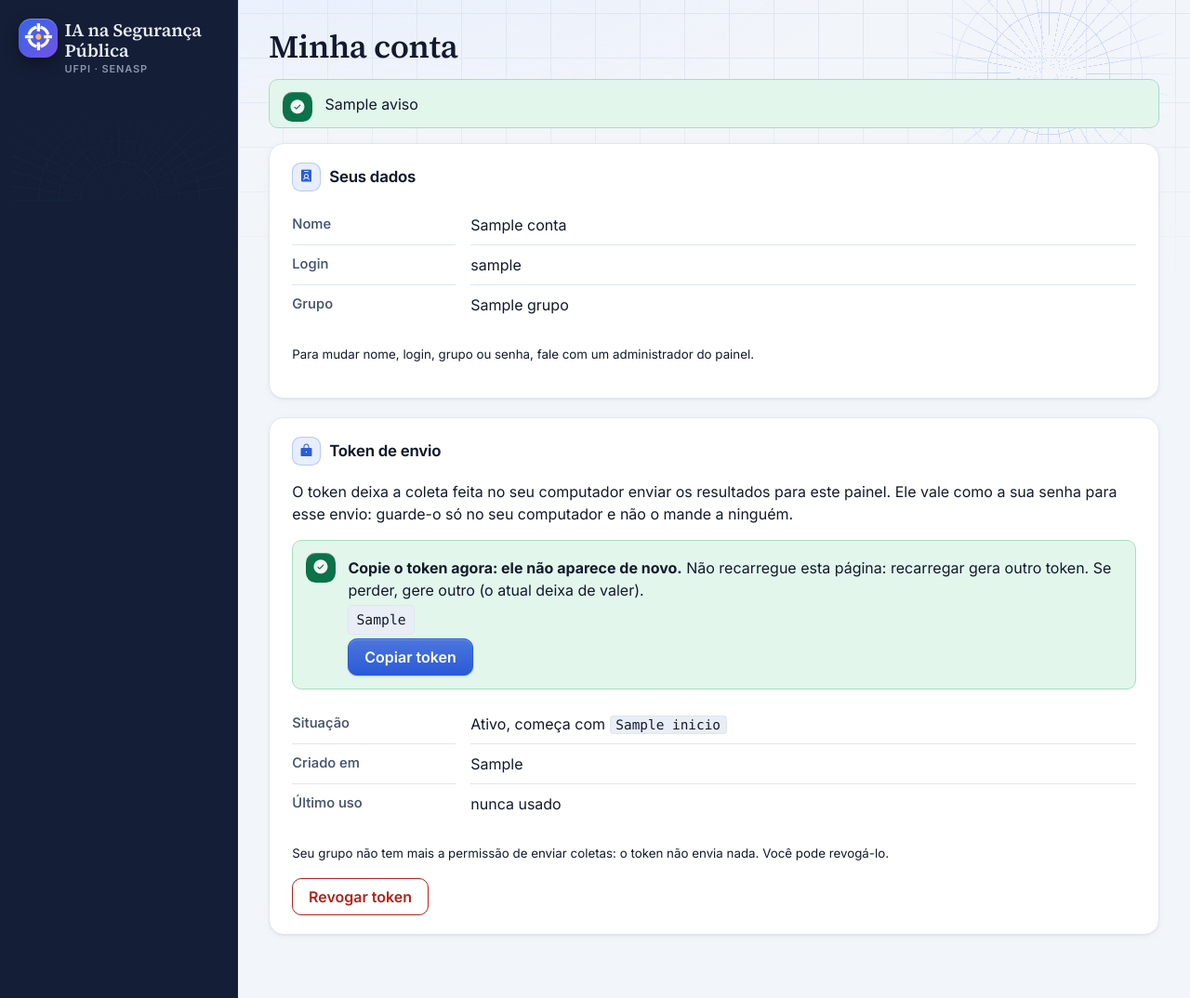
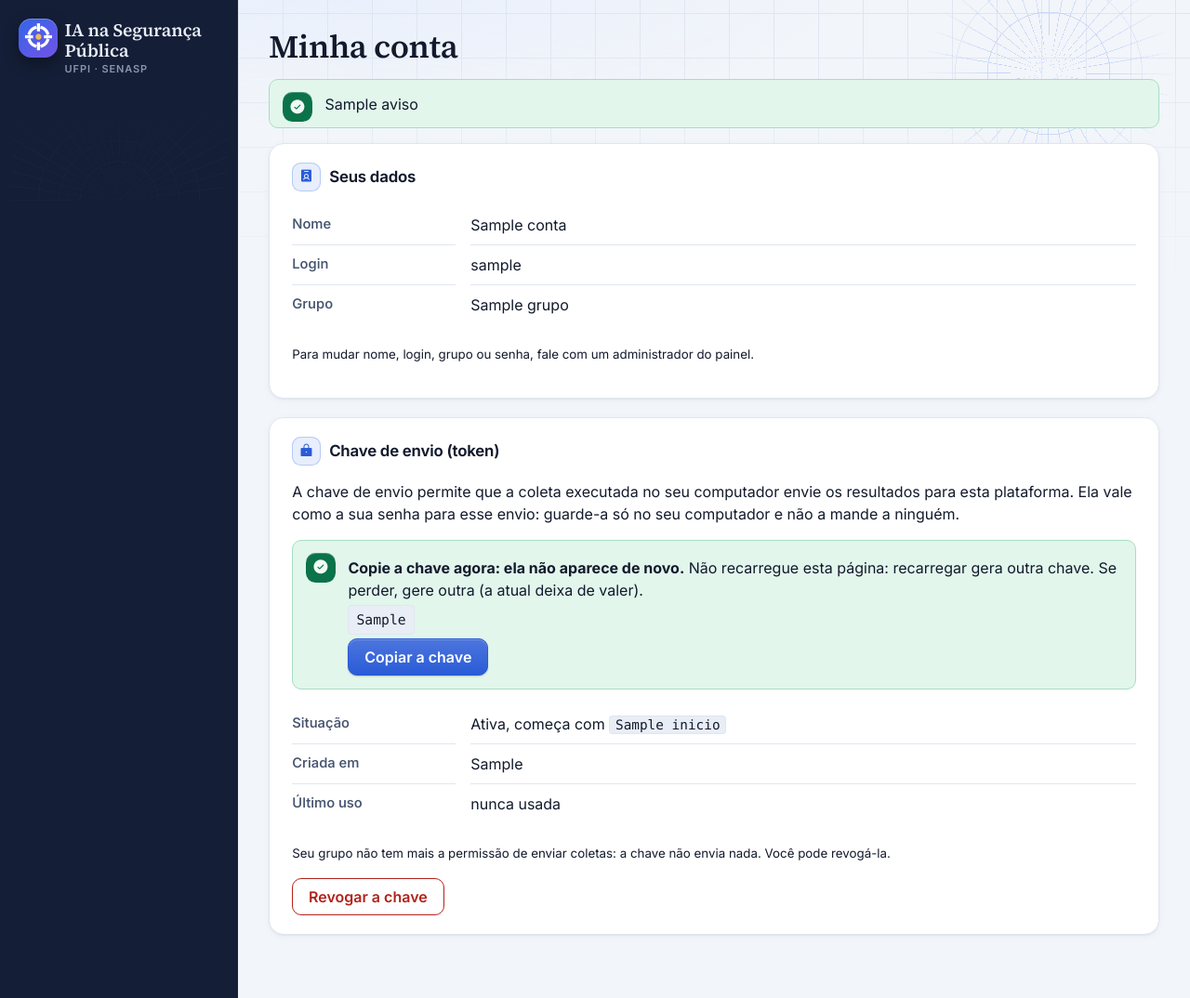
Before and after one commit to matheuskaiky/systematic-review-senasp, a Python web app: template painel/templates/conta.html in a window 1280 px wide. Shown: the part 43-1117 px from the top of the page at 93% size. Run offline with Jinja, Linux system fonts and the light colour scheme; the template is opened without the code that fills it: most values are stand-ins (such as "Sample title", 1, 10 or a date in 2020).

Commit message:
F148: chave de envio no lugar de token nas telas de conta e de usuarios e na mensagem do formulario

```diff
--- a/dominio/autenticacao.py
+++ b/dominio/autenticacao.py
@@ -55,7 +55,7 @@ PERMISSOES = {
     "triar_artigos": "Triar artigos por título e resumo",
     "triar_texto_completo": "Triar artigos por texto completo",
     "ver_estatisticas_usuarios": "Ver as estatísticas por usuário",
-    "enviar_coletas": "Gerar o próprio token e enviar coletas do computador local para a nuvem",
+    "enviar_coletas": "Gerar a própria chave de envio e enviar coletas do computador local para a nuvem",
     "ver_registros_revisao": "Ver observações e motivos das decisões",
     "ver_custos": "Ver custos das execuções",
 }
--- a/painel/app.py
+++ b/painel/app.py
@@ -436,7 +436,7 @@ def criar_app(leitura, repositorio_fabrica, bruto, contexto, contas=None):
         if not _mesma_origem(request):
             return erro(request, 403, "Pedido recusado", "O pedido veio de outro site ou de outra porta, não deste painel.")
         if not csrf or not hmac.compare_digest(csrf.encode("utf-8"), (ler_cookie(request)[0] or "").encode("utf-8")):
-            return erro(request, 403, "Formulário recusado", "O token de segurança não confere. Recarregue a página e tente de novo.")
+            return erro(request, 403, "Formulário recusado", "A verificação de segurança do formulário falhou. Recarregue a página e tente de novo.")
         return None
 
     @app.exception_handler(RequestValidationError)
--- a/painel/rotas_extras/api.py
+++ b/painel/rotas_extras/api.py
@@ -20,8 +20,8 @@ from dominio.pacote_coleta import ErroPacote
 MAX_CORPO = 16 * 1024 * 1024              # bytes recebidos (a maior execucao real tem 2,3 MB compactada)
 MAX_DESCOMPACTADO = 64 * 1024 * 1024      # bytes depois do gzip (a maior tem 12,7 MB em JSON); cabe na memoria da instancia
 
-SEM_TOKEN = "Token ausente: mande o cabeçalho Authorization: Bearer <token>."
-TOKEN_INVALIDO = "Token inválido ou revogado: gere outro na página Minha conta."
+SEM_TOKEN = "Chave de envio ausente: mande o cabeçalho Authorization: Bearer <chave>."
+TOKEN_INVALIDO = "Chave de envio inválida ou revogada: gere outra na página Minha conta."
 SEM_PERMISSAO = "Sua conta não tem a permissão de enviar coletas."
 CONTAS_OCUPADAS = "O banco de contas está ocupado. Tente de novo em alguns segundos."
 GRANDE_DEMAIS = "Pacote grande demais: o limite é 16 MB compactado e 64 MB descompactado."
--- a/painel/rotas_extras/conta.py
+++ b/painel/rotas_extras/conta.py
@@ -7,7 +7,7 @@ from starlette.responses import RedirectResponse
 
 from dominio import autenticacao
 
-AVISOS = {"revogado": "Token revogado: ele não envia mais nada.", "sem-token": "Você não tinha token ativo."}
+AVISOS = {"revogado": "Chave de envio revogada: ela não envia mais nada.", "sem-token": "Você não tinha chave de envio ativa."}
 
 
 def registrar(c) -> None:
@@ -54,7 +54,7 @@ def registrar(c) -> None:
         except autenticacao.ContasOcupadas:
             return _ocupado(request)
         except ValueError:                                       # a conta foi desativada depois de abrir a pagina
-            return _sem_cache(c.erro(request, 403, "Conta desativada", "Esta conta foi desativada e não pode ter token."))
+            return _sem_cache(c.erro(request, 403, "Conta desativada", "Esta conta foi desativada e não pode ter chave de envio."))
         return _pagina(request, token_novo=token,
                        token={"inicio": autenticacao.inicio_do_token(token), "criado_em": agora, "ultimo_uso": None})
 
--- a/painel/rotulos.py
+++ b/painel/rotulos.py
@@ -70,8 +70,8 @@ ACOES_AUDITORIA = {
     "salvar_permissoes": "Permissões salvas",
     "criar_grupo": "Criação de grupo",
     "renomear_grupo": "Renomeação de grupo",
-    "gerar_token": "Geração de token de envio",
-    "revogar_token": "Revogação de token de envio",
+    "gerar_token": "Geração de chave de envio",
+    "revogar_token": "Revogação de chave de envio",
     "alterar_divulgacao": "Alteração da divulgação pública",
 }
 
--- a/painel/templates/admin_usuarios.html
+++ b/painel/templates/admin_usuarios.html
@@ -19,7 +19,7 @@
         <th scope="col">Grupo</th>
         <th scope="col">Situação</th>
         <th scope="col">Último acesso</th>
-        <th scope="col">Token de envio</th>
+        <th scope="col">Chave de envio</th>
       </tr>
     </thead>
     <tbody>
--- a/painel/templates/conta.html
+++ b/painel/templates/conta.html
@@ -14,37 +14,37 @@
 </section>
 
 {% if pode_enviar or token %}
-<section class="cartao"><h2 data-ic="lock" data-tom="cobalto">Token de envio</h2>
-<p>O token deixa a coleta feita no seu computador enviar os resultados para este painel. Ele vale como a sua senha para esse envio: guarde-o só no seu computador e não o mande a ninguém.</p>
+<section class="cartao"><h2 data-ic="lock" data-tom="cobalto">Chave de envio (token)</h2>
+<p>A chave de envio permite que a coleta executada no seu computador envie os resultados para esta plataforma. Ela vale como a sua senha para esse envio: guarde-a só no seu computador e não a mande a ninguém.</p>
 {% if token_novo %}
 <div class="aviso ok">
-  <p><strong>Copie o token agora: ele não aparece de novo.</strong> Não recarregue esta página: recarregar gera outro token. Se perder, gere outro (o atual deixa de valer).</p>
+  <p><strong>Copie a chave agora: ela não aparece de novo.</strong> Não recarregue esta página: recarregar gera outra chave. Se perder, gere outra (a atual deixa de valer).</p>
   <p><code id="token-novo" class="token-novo">{{ token_novo }}</code></p>
-  <p><button type="button" class="botao" data-copiar="token-novo" data-aviso="token-aviso" hidden>Copiar token</button>
+  <p><button type="button" class="botao" data-copiar="token-novo" data-aviso="token-aviso" hidden>Copiar a chave</button>
   <span id="token-aviso" role="status" aria-live="polite"></span></p>
 </div>
 {% endif %}
 {% if token %}
 <dl class="ficha">
-  <dt>Situação</dt><dd>Ativo, começa com <code>{{ token.inicio }}</code></dd>
-  <dt>Criado em</dt><dd>{{ fmt.data_hora(token.criado_em) }}</dd>
-  <dt>Último uso</dt><dd>{{ fmt.data_hora(token.ultimo_uso) if token.ultimo_uso else "nunca usado" }}</dd>
+  <dt>Situação</dt><dd>Ativa, começa com <code>{{ token.inicio }}</code></dd>
+  <dt>Criada em</dt><dd>{{ fmt.data_hora(token.criado_em) }}</dd>
+  <dt>Último uso</dt><dd>{{ fmt.data_hora(token.ultimo_uso) if token.ultimo_uso else "nunca usada" }}</dd>
 </dl>
 {% else %}
-<p>Você não tem token ativo.</p>
+<p>Você não tem chave de envio ativa.</p>
 {% endif %}
 {% if pode_enviar %}
 <form method="post" action="/conta/token">
   <input type="hidden" name="csrf" value="{{ csrf }}">
-  <button class="botao" type="submit">{{ "Gerar outro token (o atual deixa de valer)" if token else "Gerar token" }}</button>
+  <button class="botao" type="submit">{{ "Gerar outra chave (a atual deixa de valer)" if token else "Gerar a chave de envio" }}</button>
 </form>
 {% else %}
-<p><small>Seu grupo não tem mais a permissão de enviar coletas: o token não envia nada. Você pode revogá-lo.</small></p>
+<p><small>Seu grupo não tem mais a permissão de enviar coletas: a chave não envia nada. Você pode revogá-la.</small></p>
 {% endif %}
 {% if token %}
 <form method="post" action="/conta/token/revogar">
   <input type="hidden" name="csrf" value="{{ csrf }}">
-  <button class="botao perigo" type="submit">Revogar token</button>
+  <button class="botao perigo" type="submit">Revogar a chave</button>
 </form>
 {% endif %}
 </section>
```
Also changed, not shown: painel/templates/admin_usuario.html (+9 -9 lines), tests/test_admin_visual.py (+1 -1 lines), tests/test_conta_token.py (+19 -19 lines), tests/test_origem_proxy.py (+1 -1 lines), tests/test_rotas_permissoes.py (+1 -1 lines), tests/test_terminologia_chave_envio.py (added, +80 -0 lines), tests/test_textos_menu_entrada_administracao.py (+2 -2 lines).
